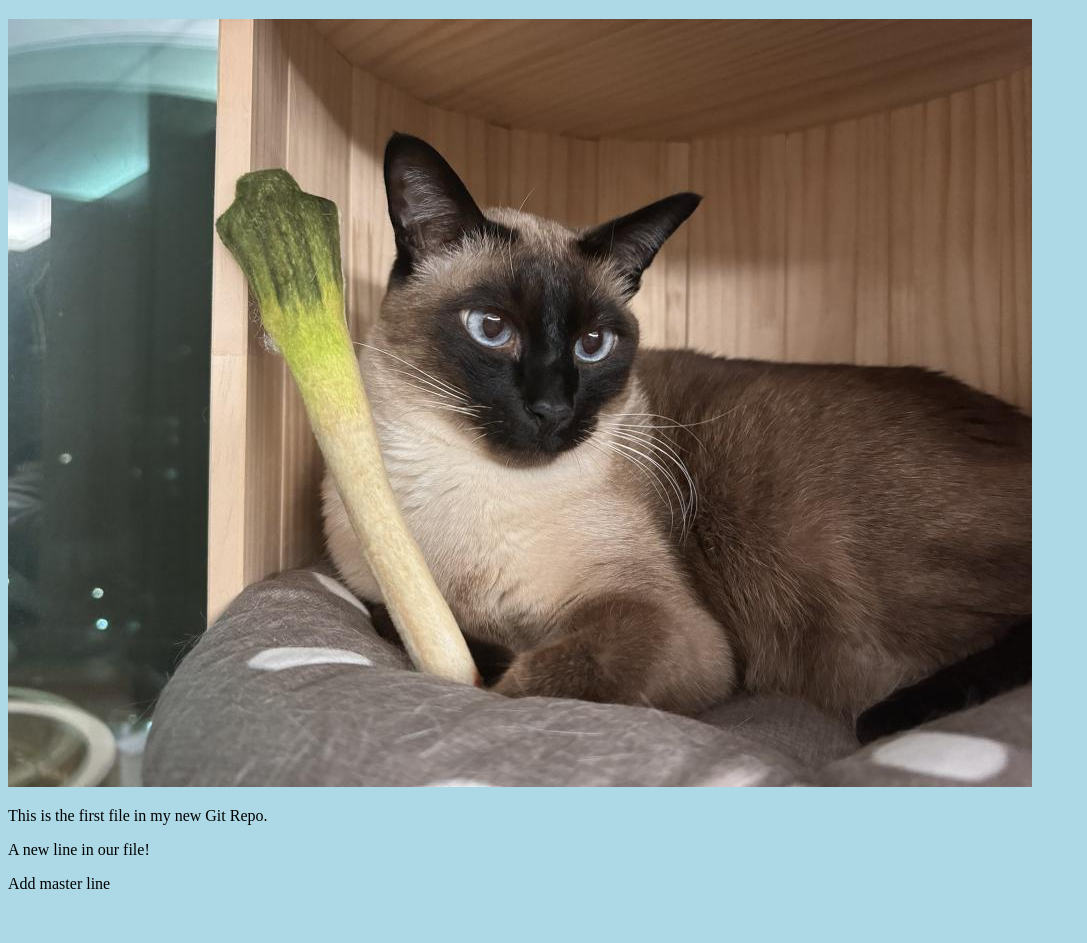
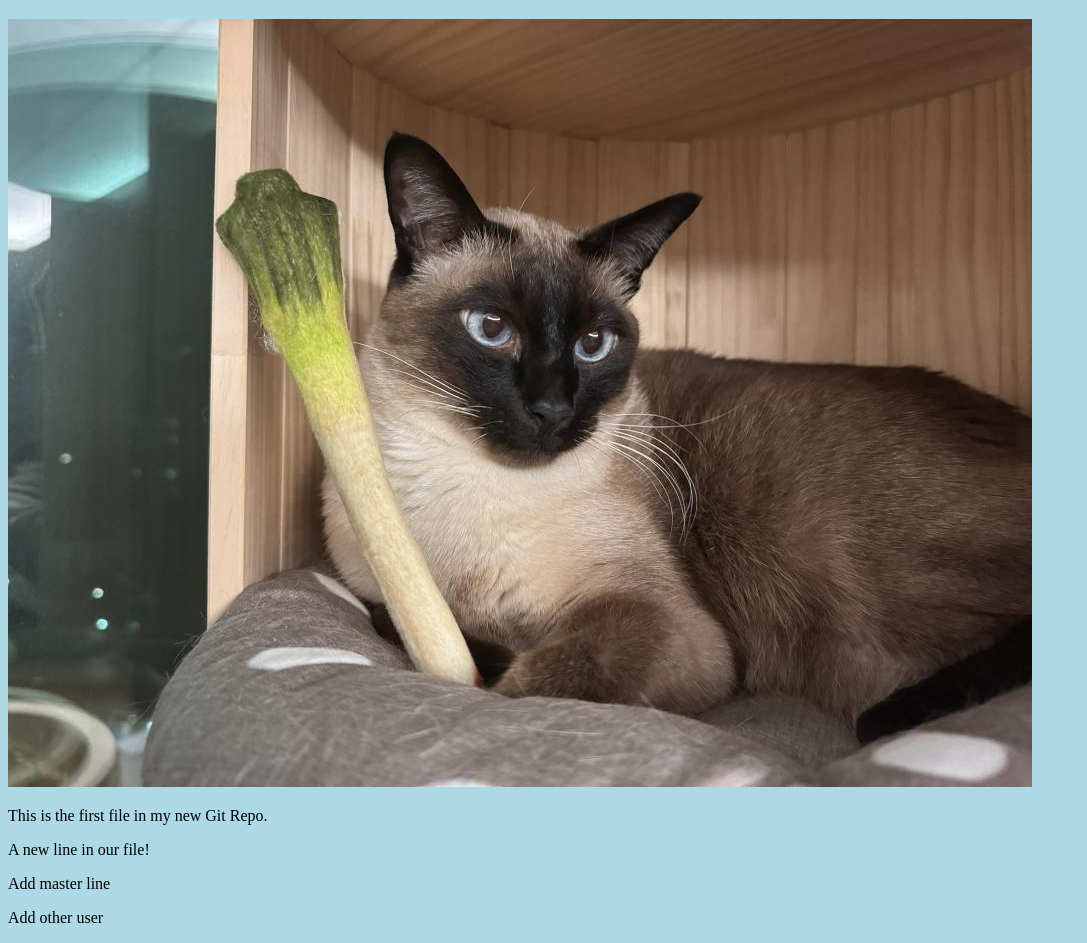
Before and after one commit to lsenaa/test-kosta, a plain HTML site: page index.html in a window 1280 px wide. Shown: the part 61-1004 px from the top of the page, without its empty margins (0-1087 px from the left). Before the commit the page ends 970 px from the top, so only its background shows below. Drawn offline with Linux system fonts and the light colour scheme.

Commit message:
Update index.html
other user commit

```diff
--- a/index.html
+++ b/index.html
@@ -12,5 +12,6 @@
     <p>This is the first file in my new Git Repo.</p>
     <p>A new line in our file!</p>
     <p>Add master line</p>
+    <p>Add other user</p>
 </body>
 </html>
```
